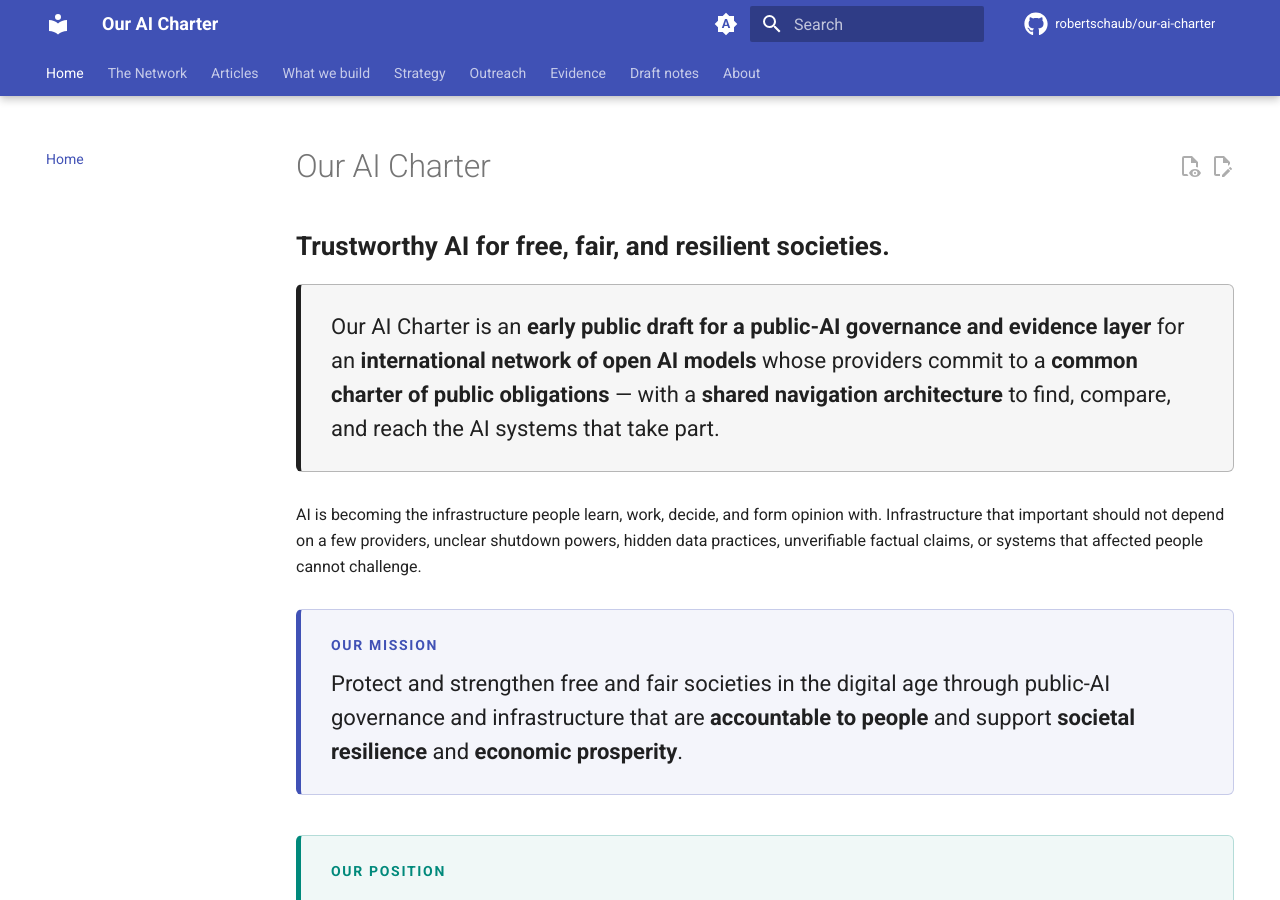
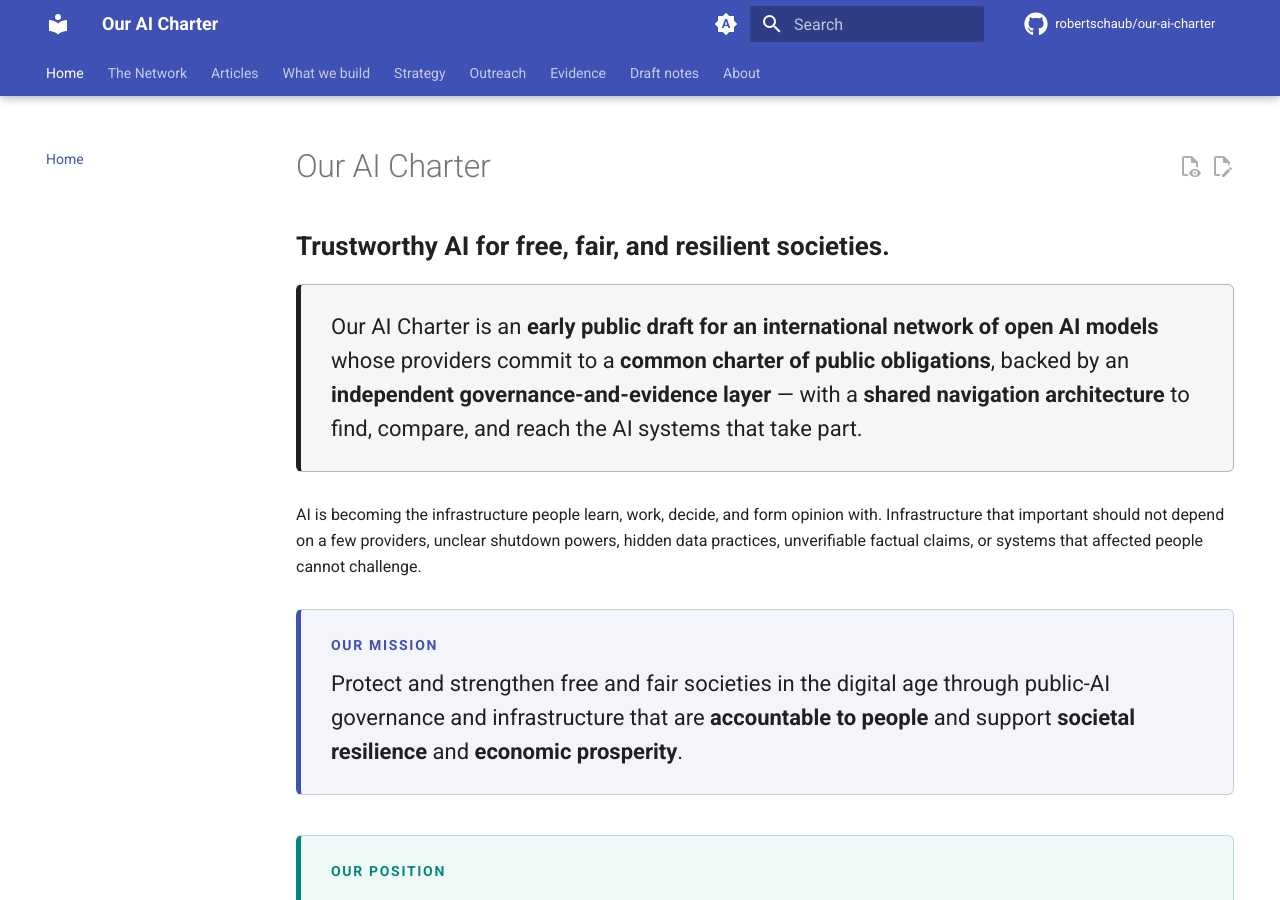
Before and after one commit to robertschaub/our-ai-charter, an MkDocs documentation site: the page built from docs/index.md, in a window 1280 px wide and 900 px high. Built offline with MkDocs 1.6.1 and Material for MkDocs 9.7.7, drawn with Linux system fonts in a browser that asks for light colours; plug-ins that fetch from the network failed and are left out; comment, search, counter and statistics services are not loaded.

Commit message:
docs: adopt one canonical public self-description (align home, About, README)
Settle the front-door identity on a single reference line:
"an early public draft for an international network of open AI models whose
providers commit to a common charter of public obligations, backed by an
independent governance-and-evidence layer."

Aligns the index lead, About, and the README lead to it — replacing the drifted
variants ("public-AI governance and evidence layer" / "governance and
infrastructure" / "sovereignty and infrastructure"). Kept unchanged: the
mission/purpose statement, the two building-block labels (Public-AI Governance &
Infrastructure; AI Assurance & Certification), and network-overview's own
"proposed public-AI network" page shorthand.

Co-Authored-By: Claude Opus 4.8 <noreply@anthropic.com>

```diff
--- a/docs/index.md
+++ b/docs/index.md
@@ -12,7 +12,7 @@ hide:
 </div>
 
 <div class="lead" markdown>
-Our AI Charter is an **early public draft for a public-AI governance and evidence layer** for an **international network of open AI models** whose providers commit to a **common charter of public obligations** — with a **shared navigation architecture** to find, compare, and reach the AI systems that take part.
+Our AI Charter is an **early public draft for an international network of open AI models** whose providers commit to a **common charter of public obligations**, backed by an **independent governance-and-evidence layer** — with a **shared navigation architecture** to find, compare, and reach the AI systems that take part.
 </div>
 
 AI is becoming the infrastructure people learn, work, decide, and form opinion with. Infrastructure that important should not depend on a few providers, unclear shutdown powers, hidden data practices, unverifiable factual claims, or systems that affected people cannot challenge.
```
Also changed, not shown: README.md (+2 -2 lines), docs/About.md (+1 -1 lines).
